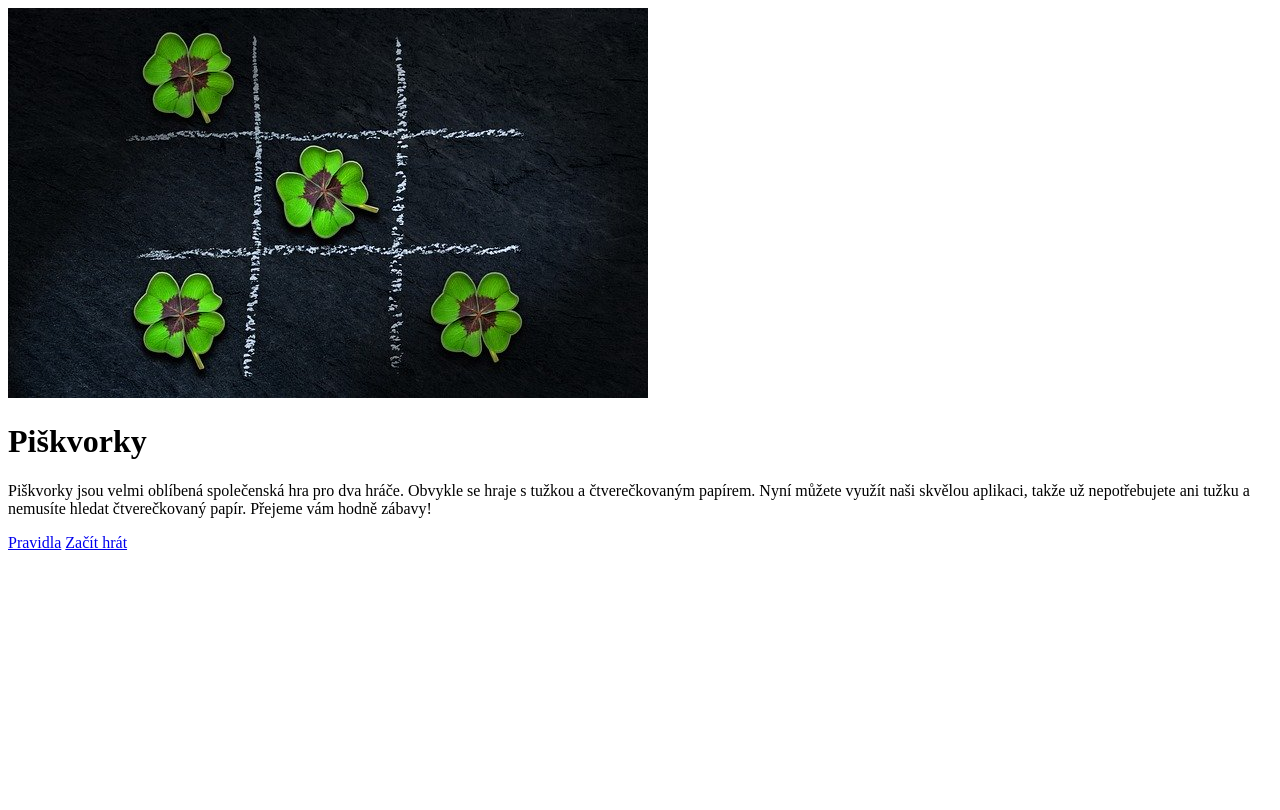
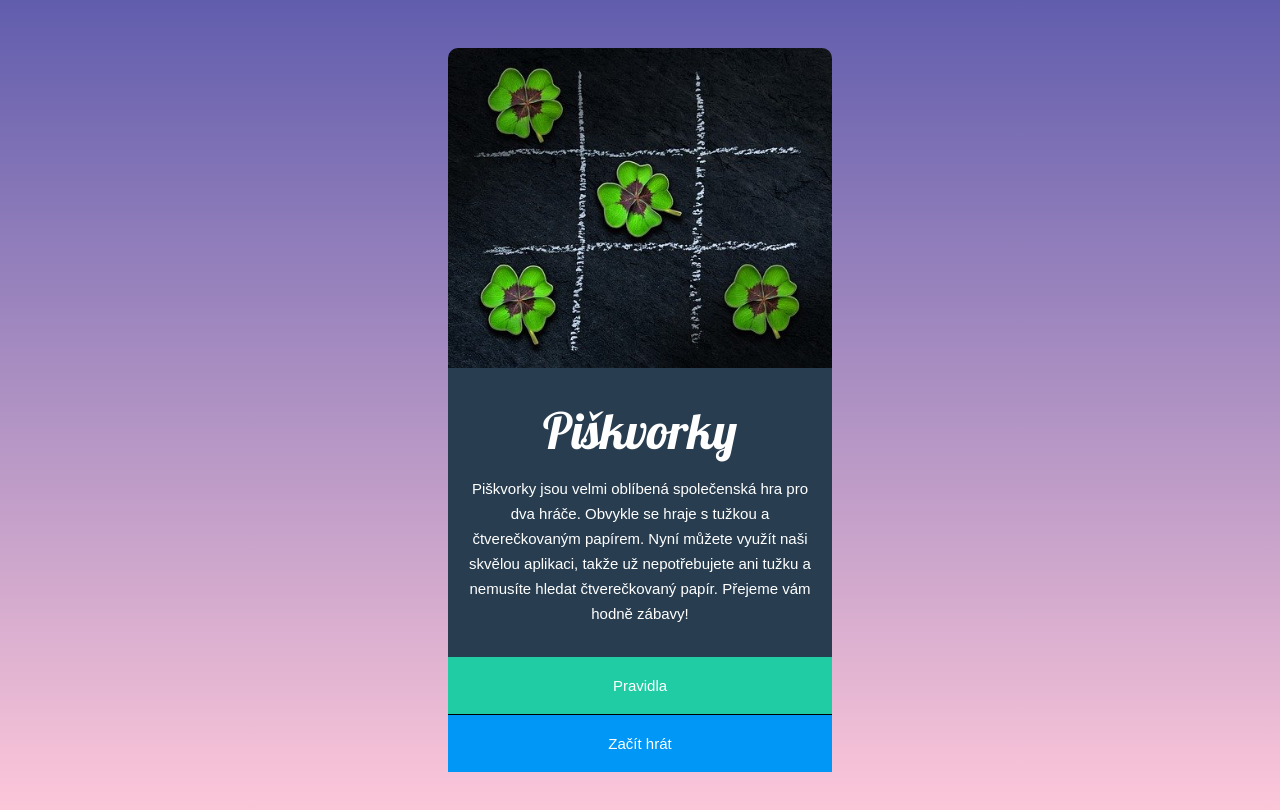
Before and after one commit to EvaMach/piskvorky, a plain HTML site: page index.html in a window 1280 px wide. Drawn offline with Linux system fonts and the light colour scheme.

Commit message:
add styles

```diff
--- a/index.html
+++ b/index.html
@@ -14,17 +14,25 @@
     />
   </head>
   <body>
-    <main class="card">
-      <img class="card__img" src="uvodni.jpg" alt="piškvorky ze čtyřlístků" />
-      <h1 class="card__heading">Piškvorky</h1>
-      <p class="card__text">
-        Piškvorky jsou velmi oblíbená společenská hra pro dva hráče. Obvykle se
-        hraje s tužkou a čtverečkovaným papírem. Nyní můžete využít naši skvělou
-        aplikaci, takže už nepotřebujete ani tužku a nemusíte hledat
-        čtverečkovaný papír. Přejeme vám hodně zábavy!
-      </p>
-      <a card="card__link rules" href="index.html">Pravidla</a>
-      <a card="card__link start-play" href="index.html">Začít hrát</a>
+    <main>
+      <div class="card">
+        <div class="card__img"></div>
+        <div class="card__text">
+          <h1>Piškvorky</h1>
+          <p>
+            Piškvorky jsou velmi oblíbená společenská hra pro dva hráče. Obvykle
+            se hraje s tužkou a čtverečkovaným papírem. Nyní můžete využít naši
+            skvělou aplikaci, takže už nepotřebujete ani tužku a nemusíte hledat
+            čtverečkovaný papír. Přejeme vám hodně zábavy!
+          </p>
+        </div>
+        <div class="card__link card__link--rules">
+          <a href="index.html">Pravidla</a>
+        </div>
+        <div class="card__link card__link--play">
+          <a href="index.html">Začít hrát</a>
+        </div>
+      </div>
     </main>
   </body>
 </html>
--- a/styly.css
+++ b/styly.css
@@ -0,0 +1,78 @@
+* {
+  box-sizing: border-box;
+}
+
+body {
+  margin: 0;
+  background: linear-gradient(
+    180deg,
+    rgba(97, 93, 173, 1) 0%,
+    rgba(255, 200, 218, 1) 100%
+  );
+  color: white;
+  font-size: 15px;
+  font-family: sans-serif;
+  line-height: 25px;
+}
+
+main {
+  display: flex;
+  justify-content: center;
+}
+
+.card {
+  display: flex;
+  flex-direction: column;
+  align-items: center;
+  text-align: center;
+  max-width: 30%;
+  margin: 3rem;
+}
+
+.card__img {
+  background-image: url('uvodni.jpg');
+  background-size: cover;
+  background-position: center;
+  height: 20rem;
+  min-width: 100%;
+  border-radius: 10px 10px 0 0;
+}
+
+.card__text {
+  background-color: #283e50;
+  padding: 1rem;
+}
+
+.card__text h1 {
+  font-family: 'Lobster', 'cursive';
+  font-size: 50px;
+  font-weight: 100;
+}
+
+.card__link {
+  width: 100%;
+  padding: 1rem;
+  cursor: pointer;
+}
+
+.card__link a {
+  text-decoration: none;
+  color: #ffffff;
+}
+
+.card__link--rules {
+  background-color: #1fcca4;
+}
+
+.card__link--rules:hover {
+  background-color: #1cbb96;
+}
+
+.card__link--play {
+  border-top: 1px solid black;
+  background-color: #0197f6;
+}
+
+.card__link--play:hover {
+  background-color: #0090e9;
+}
```
